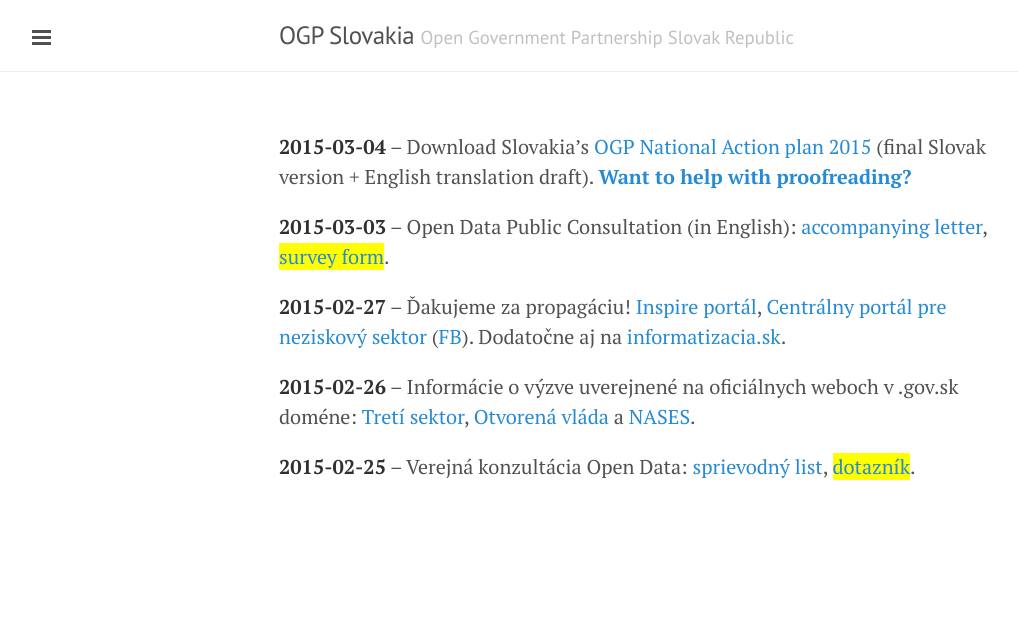
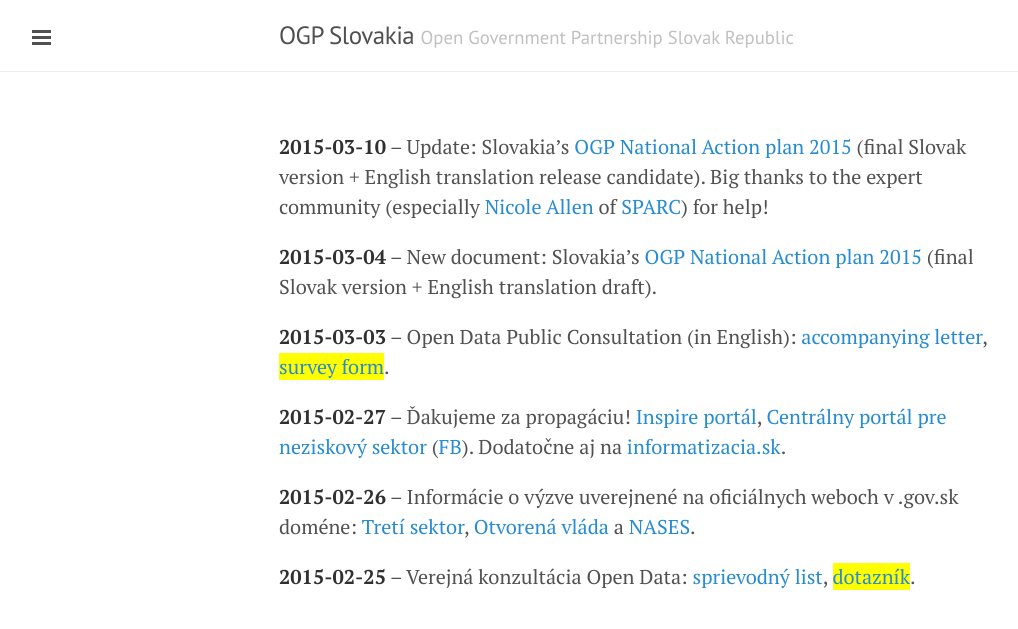
Before and after one commit to ogpslovakia/ogpslovakia.github.io, a Jekyll site: the page built from index.md, in a window 1280 px wide. Shown: the top 629 px of the page, without its empty margins (1-1019 px from the left). Built offline with Jekyll 4.4.1, drawn with Linux system fonts in a browser that asks for light colours; Markdown is read by kramdown in place of the engine named in the settings.

Commit message:
Add info about updated EN action plan

```diff
--- a/index.md
+++ b/index.md
@@ -3,7 +3,9 @@ title: OGP SK home
 layout: default
 ---
 
-**2015-03-04** -- Download Slovakia's [OGP National Action plan 2015](download/2015/nap2015.zip) (final Slovak version + English translation draft). **[Want to help with proofreading?](https://docs.google.com/document/d/1yJprJiUhk7YINkbtskQcxqQZfRu7HkEbp9ArsjS_Yr0)**
+**2015-03-10** -- Update: Slovakia's [OGP National Action plan 2015](download/2015/nap2015.zip) (final Slovak version + English translation release candidate). Big thanks to the expert community (especially [Nicole Allen](https://twitter.com/txtbks) of [SPARC](http://www.sparc.arl.org/)) for help!
+
+**2015-03-04** -- New document: Slovakia's [OGP National Action plan 2015](download/2015/nap2015.zip) (final Slovak version + English translation draft).
 
 **2015-03-03** -- Open Data Public Consultation (in English): [accompanying letter](http://bit.ly/opendataconsultation), <span style="background-color: yellow;">[survey form](http://bit.ly/consultation2015)</span>.
 
```
